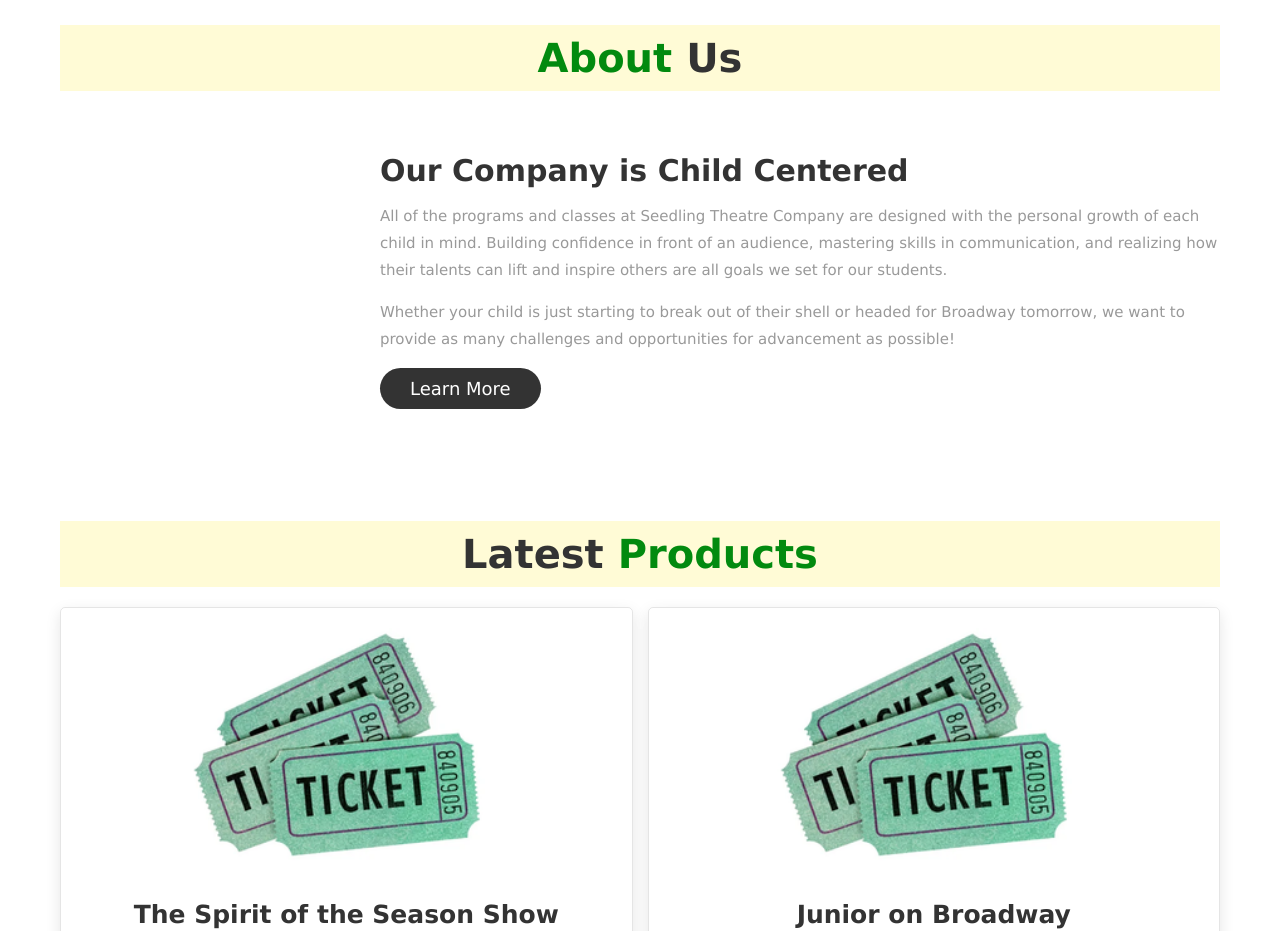
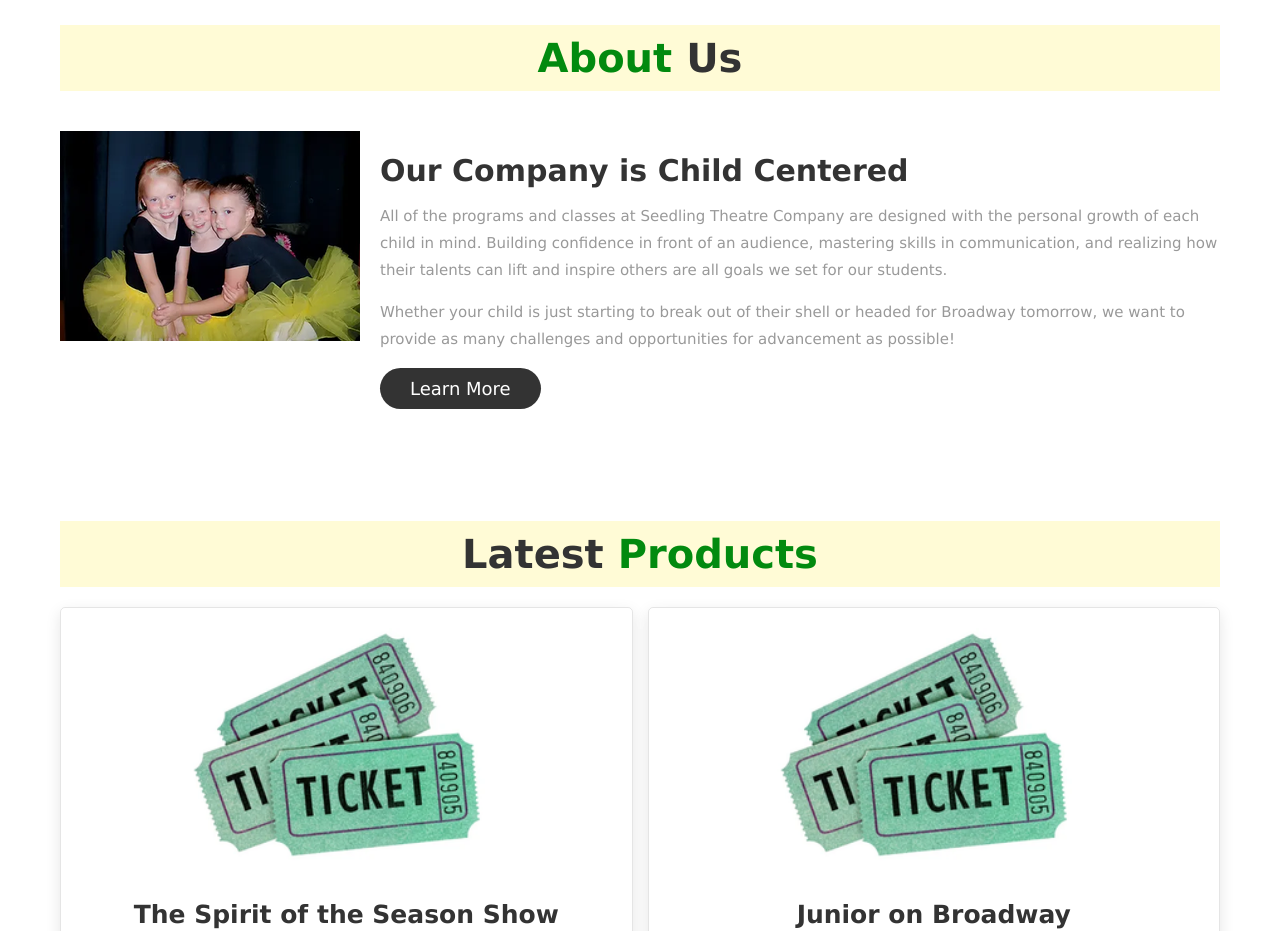
Before and after one commit to nataliesecor/week15.github.io, a plain HTML site: page index.html in a window 1280 px wide. Shown: the part 920-1851 px from the top of the page. Drawn offline with Linux system fonts and the light colour scheme.

Commit message:
Update mystyle.css

```diff
--- a/mystyle.css
+++ b/mystyle.css
@@ -158,7 +158,7 @@ header .fa-bars{
 }
 
 .square {
-  background: url(../website/about.png) no-repeat;
+  background: url(about.png) no-repeat;
   width: 300px;
   height: 300px;
 }
```
